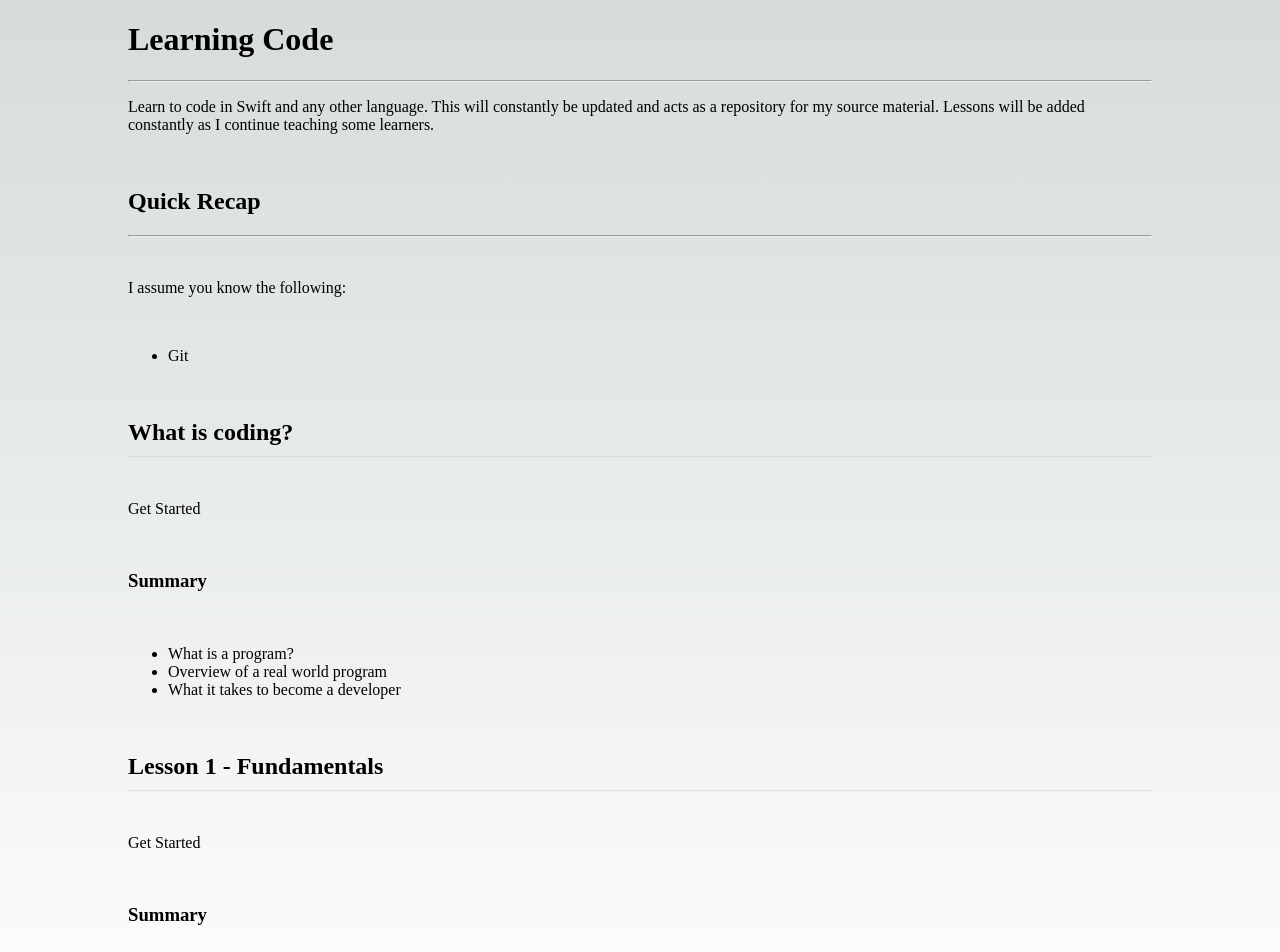
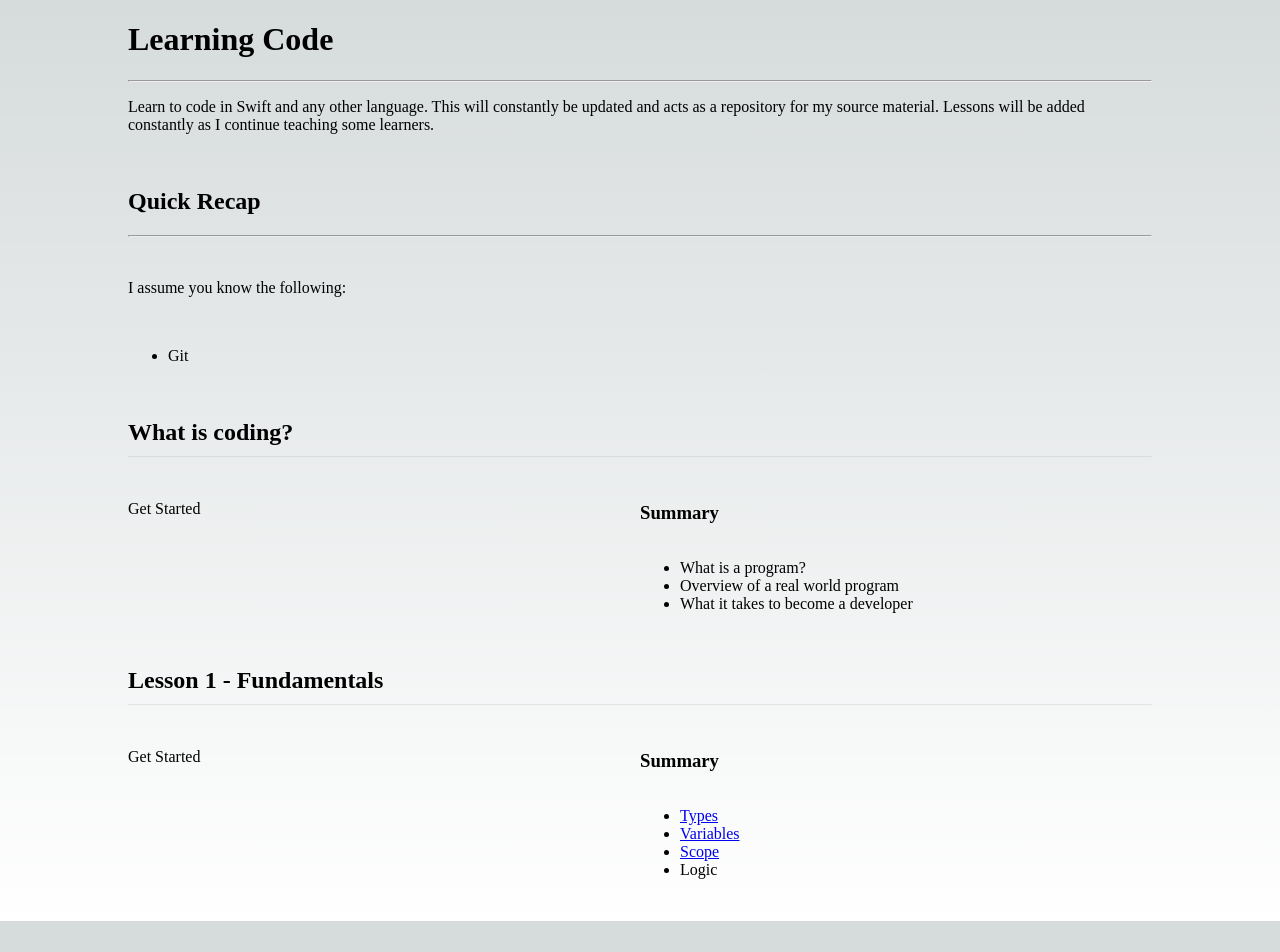
Before and after one commit to JustinGuedes/learn-coding, a Next.js app in the folder web/: page / in a window 1280 px wide. Shown: the top 952 px of the page. After the commit the page ends 921 px from the top, so only its background shows below. Built offline with nearby package versions, Linux system fonts and the light colour scheme.

Commit message:
Undate with own work

```diff
--- a/web/src/pages/index.tsx
+++ b/web/src/pages/index.tsx
@@ -27,11 +27,12 @@ export default function Home(): ReactElement {
       <h2>What is coding?</h2>
       <hr className="ruling-lines" />
       <br />
+      <div className="container">
+        <div className="items">
         <p>Get Started</p>
-      <br />
+        </div>
+        <div className="items">
         <h3>Summary</h3>
-      <br />
-      <div>
           <ul>
           <li>What is a program?</li>
           <li>Overview of a real world program</li>
@@ -39,14 +40,17 @@ export default function Home(): ReactElement {
         </ul>
         </div>
       <br />
+      </div>
+      <br />
       <h2>Lesson 1 - Fundamentals</h2>
       <hr className="ruling-lines" />
       <br />
+      <div className="container">
+        <div className="items">
         <p>Get Started</p>
-      <br />
+        </div>
+        <div className="items">
         <h3>Summary</h3>
-      <br />
-      <div>
         <ul>
           <li><Link href="/lesson1/types">Types</Link></li>
           <li><Link href="/lesson1/variables">Variables</Link></li>
@@ -55,5 +59,10 @@ export default function Home(): ReactElement {
         </ul>
           </div>
           </div>
+          <div>
+          </div>
+      <br />
+      </div>
+
   );
 }
--- a/web/src/styles/home.css
+++ b/web/src/styles/home.css
@@ -25,3 +25,18 @@
     opacity: 0.2;
     margin-top: -10px;
 }
+
+.container {
+    display: flex;
+    flex-direction: row;
+}
+/*flex basis set to 1 1 0 means the object will evenly space out the items where as none 1 0 puts the items right next to each other */
+.items {
+    display: flex;
+    flex-direction: column;
+    flex-basis: 0;
+    flex-grow: 1;
+
+
+
+}
```
Lines whose indentation alone changed are shown as unchanged.
